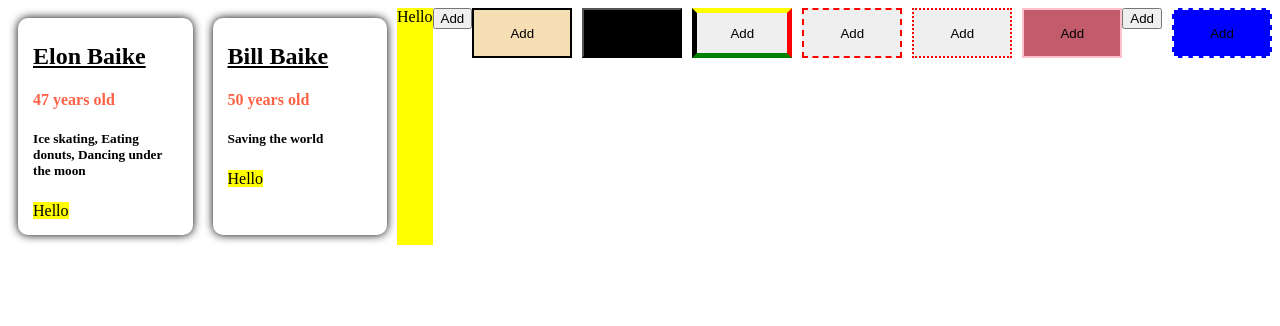
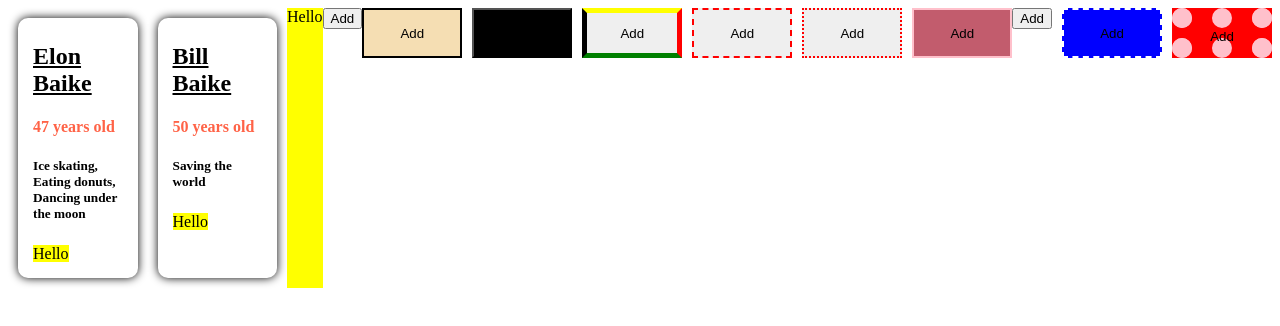
Before and after one commit to MadinaTadjidinova/my-first-app, a React (Create React App) app: page / in a window 1280 px wide. Shown: the top 326 px of the page. Built offline with nearby package versions, Linux system fonts and the light colour scheme.

Commit message:
New component

```diff
--- /dev/null
+++ b/src/10.03.2021/Person/Dotted1.js
@@ -0,0 +1,7 @@
+import classes from "./Dotted1.module.css";
+const Dotted1 = ({children}) => {
+    return ( <div>
+        <button className={classes.Dotted1}>{children}</button>
+    </div> );
+}
+export default Dotted1;
--- /dev/null
+++ b/src/10.03.2021/Person/Dotted1.module.css
@@ -0,0 +1,7 @@
+.Dotted1{
+    margin-left: 10px;
+    width:  100px;
+    height: 50px;
+    border: 20px dotted pink;
+    background-color: red;
+}
--- a/src/App.js
+++ b/src/App.js
@@ -12,6 +12,8 @@ import Dashed from "./10.03.2021/Person/Dashed";
 import Dotted from "./10.03.2021/Person/Dotted";
 import Pink from "./10.03.2021/Person/Pink";
 import Deshed1 from "./10.03.2021/Person/Deshed1";
+import Dotted1 from "./10.03.2021/Person/Dotted1";
+
 function App() {
   return (
     <div className="App">
@@ -36,6 +38,7 @@ function App() {
       <Pink>Add</Pink>
 
       <Deshed1>Add</Deshed1>
+      <Dotted1>Add</Dotted1>
     </div>
   );
 }
```
